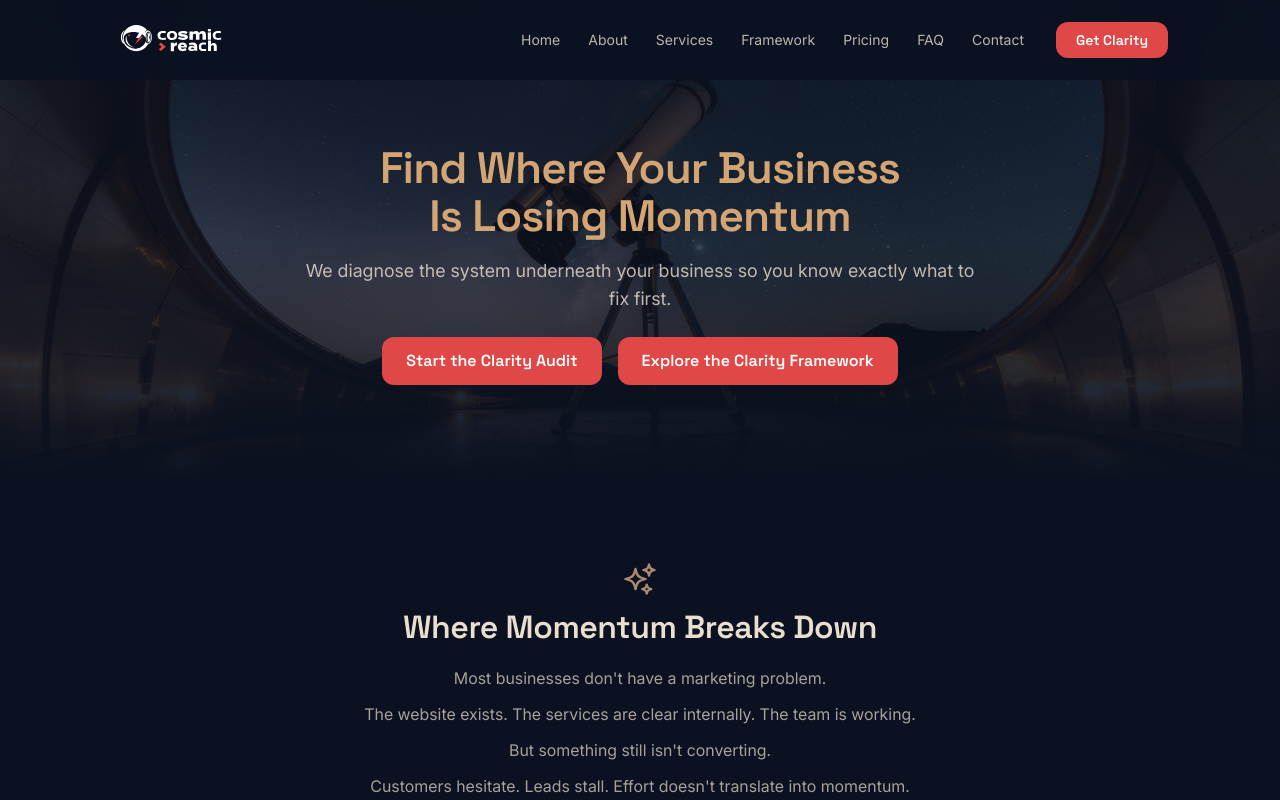
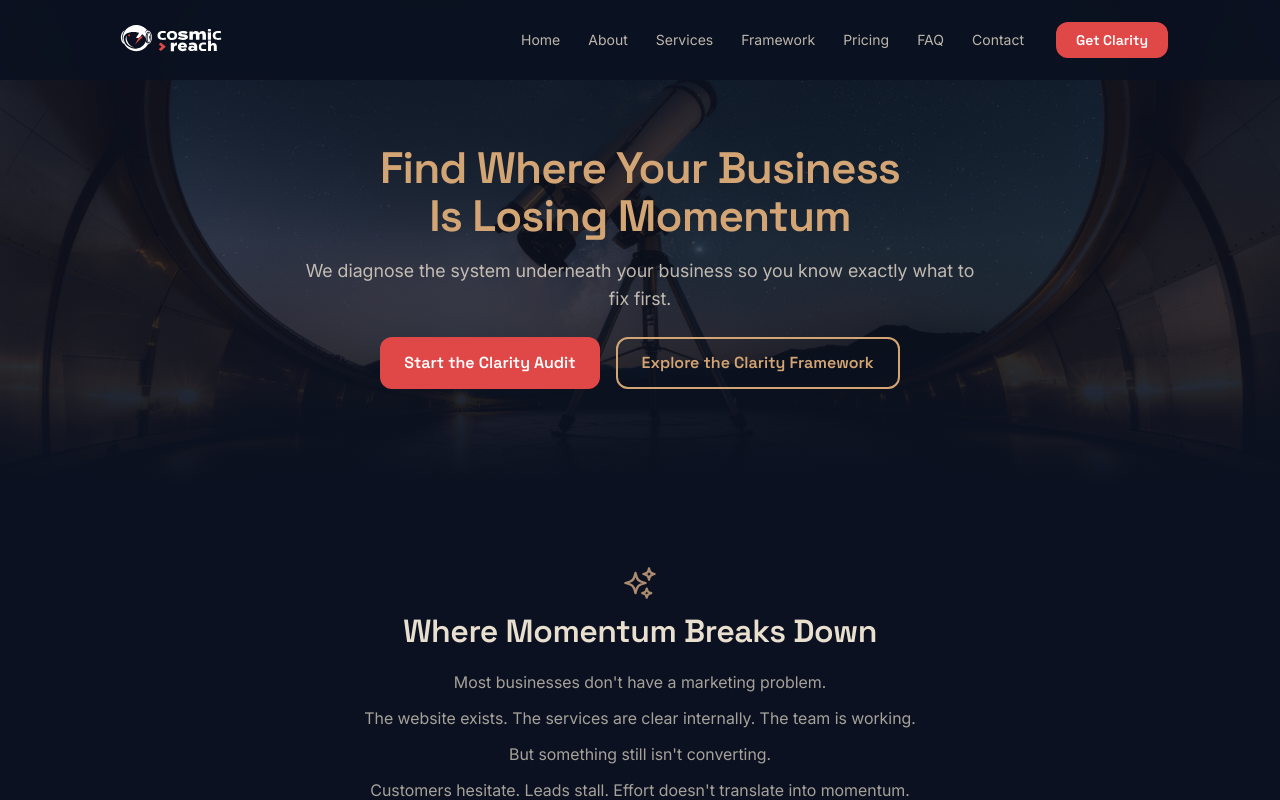
Before and after one commit to jordanknight1992-dotcom/cosmic-reach-creative, a Next.js app: page / in a window 1280 px wide. Shown: the top 800 px of the page. Built offline with nearby package versions, Linux system fonts and the light colour scheme.

Commit message:
Style secondary CTA buttons with gold outline and transparent background

```diff
--- a/src/components/CTAButton.tsx
+++ b/src/components/CTAButton.tsx
@@ -90,7 +90,7 @@ export function CTAButton({
 
   const variantStyles =
     variant === "secondary"
-      ? "bg-spark-red text-white hover:shadow-soft hover:-translate-y-0.5 active:translate-y-0"
+      ? "border-2 border-copper text-copper bg-transparent hover:bg-copper/10"
       : "bg-spark-red text-white hover:shadow-soft hover:-translate-y-0.5 active:translate-y-0";
 
   if (isExternal) {
```
